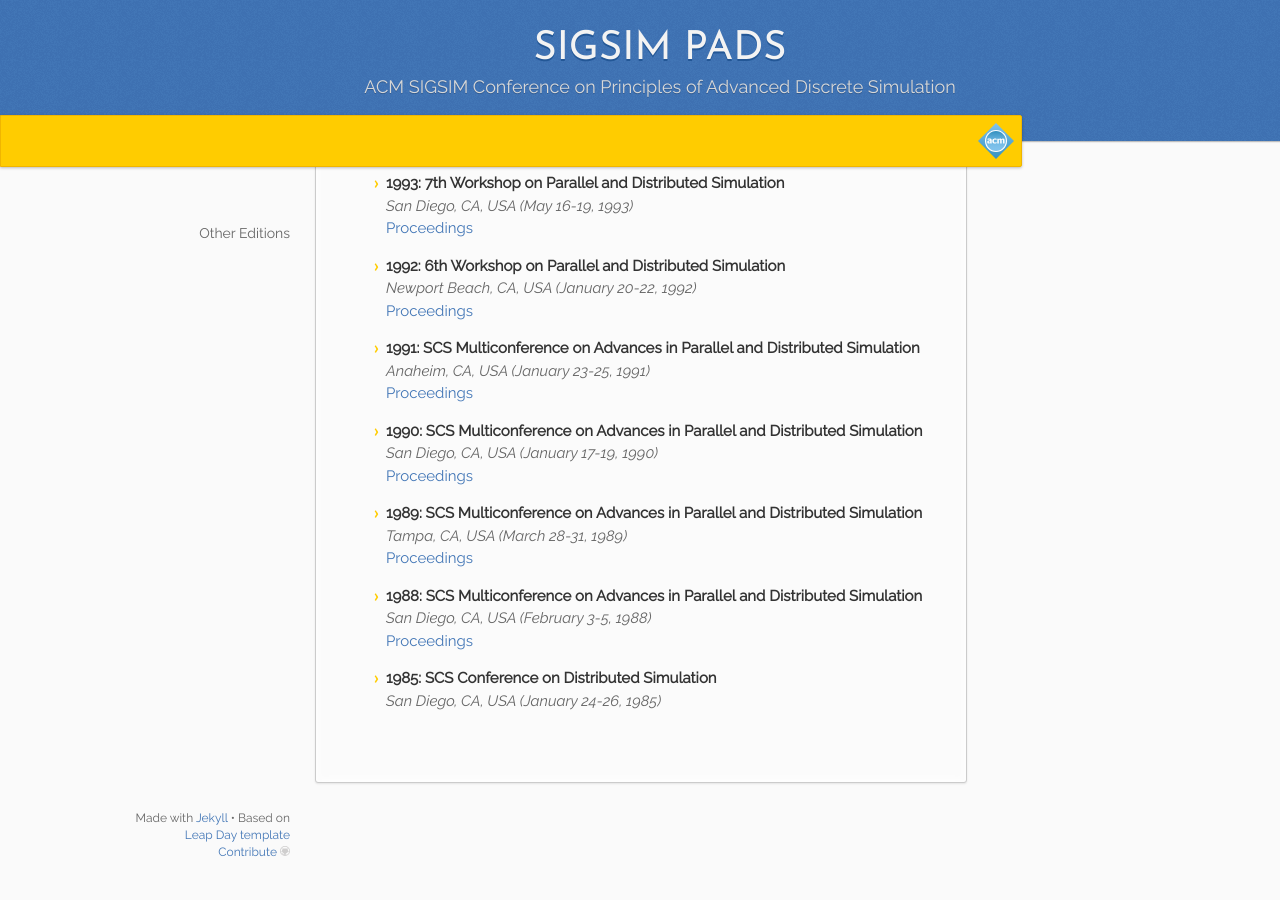
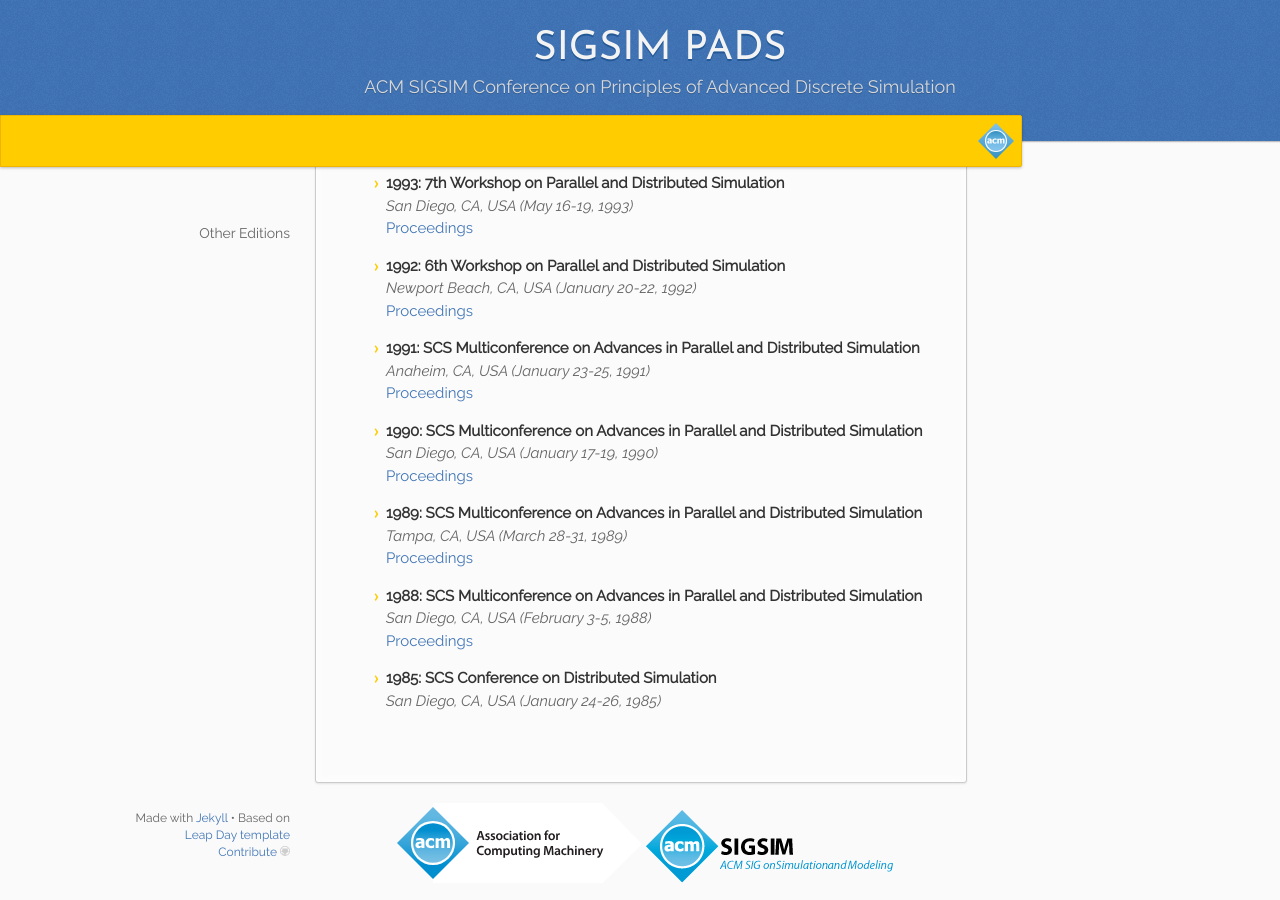
Before and after one commit to alessandropellegrini/acm-sigsim-pads, a Jekyll site: the page built from editions.md, in a window 1280 px wide and 900 px high, scrolled down 2647 px. Built offline with Jekyll 4.4.1, drawn with Linux system fonts in a browser that asks for light colours.

Commit message:
Add ACM and SIGSIM logos
Added at the footer the ACM and SIGSIM logos, with links to the
corresponding websites.

Signed-off-by: Alessandro Pellegrini <a.pellegrini@ing.uniroma2.it>

```diff
--- a/_layouts/default.html
+++ b/_layouts/default.html
@@ -65,7 +65,6 @@
     <section>
         <h1>{{ page.title }}</h1>
         {{ content }}
-
     </section>
     <footer>
         <p>
@@ -74,6 +73,10 @@
             <small><a href="{{ site.github.repository_url }}" target="_blank">Contribute <img style="height:10px" src="{{ '/assets/img/octocat-logo.svg' | relative_url }}"></a></small>
         </p>
     </footer>
+    <div style="text-align: center; margin-bottom: 10px;">
+        <a href="https://www.acm.org/" target="_blank"><img src="{{ '/assets/img/acm-logo.svg' | relative_url }}"/></a>
+        <a href="https://www.acm-sigsim-mskr.org/" target="_blank"><img src="{{ '/assets/img/sigsim.png' | relative_url }}"/></a>
+    </div>
 </div>
 
 </body>
```
Also changed, not shown: assets/img/acm-logo.svg (added), assets/img/sigsim.png (added).
